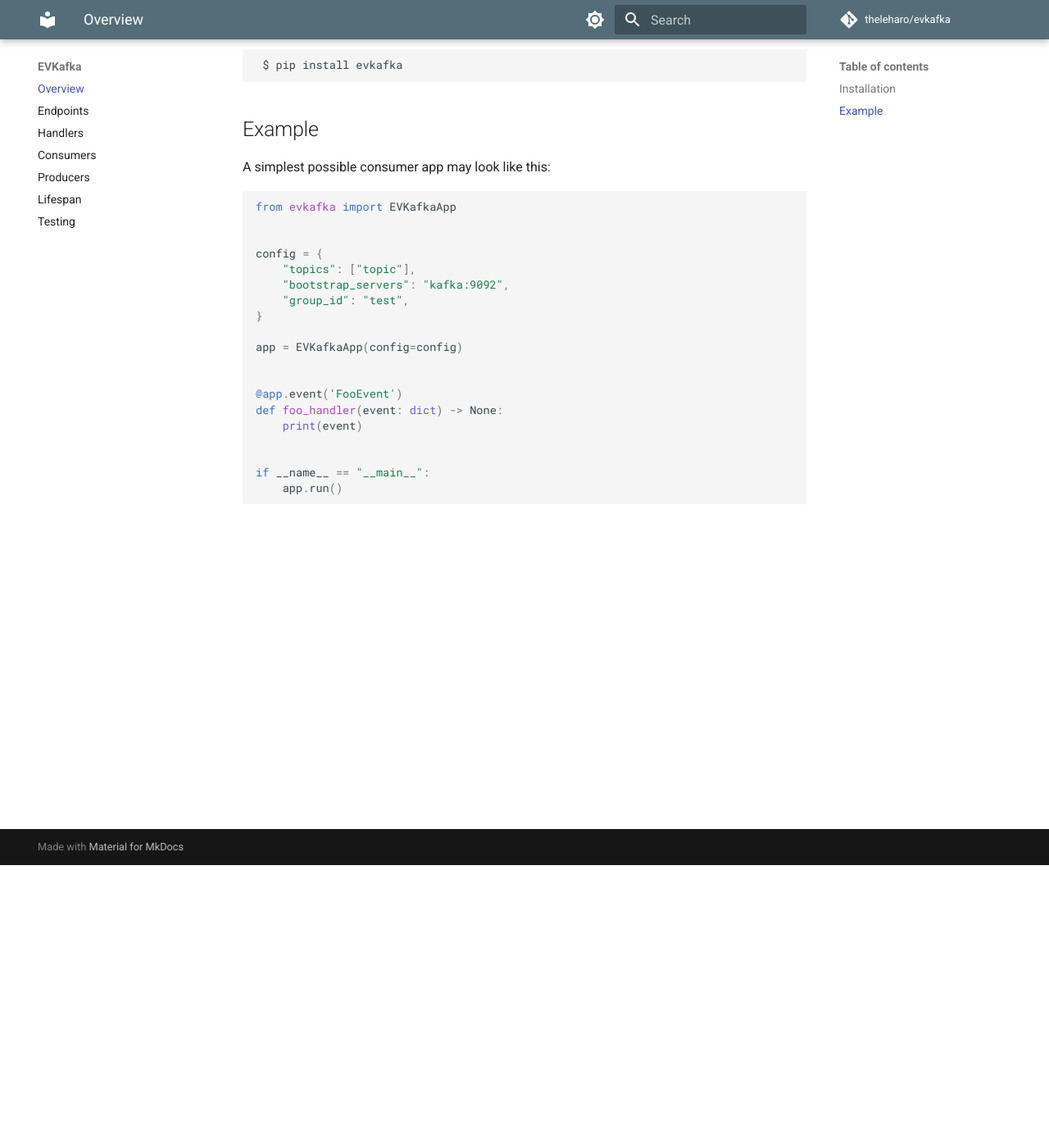
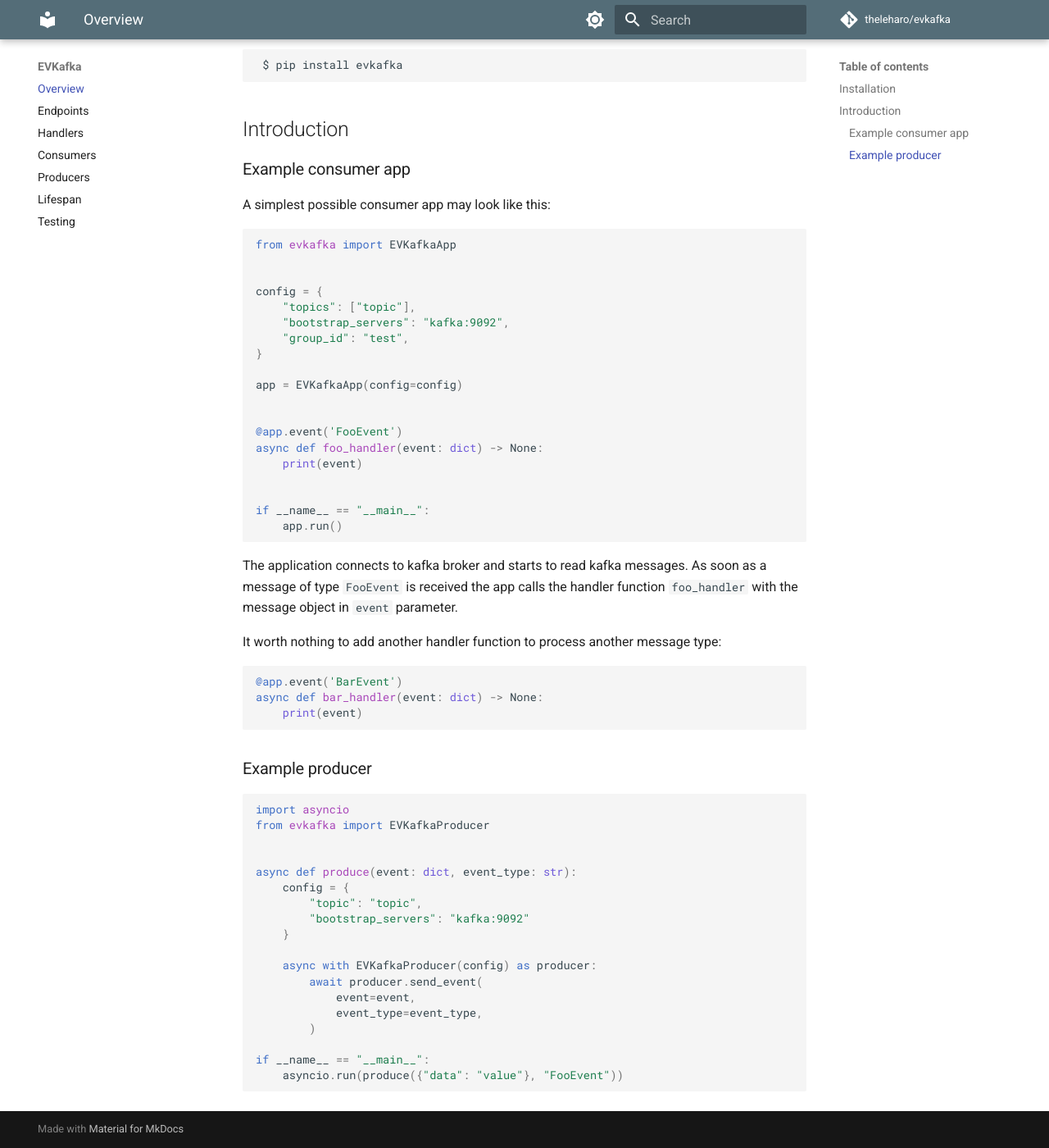
Before and after one commit to theleharo/evkafka, an MkDocs documentation site: the page built from docs/index.md, in a window 1280 px wide and 1400 px high, scrolled down 345 px. Shown: the whole window at 82% size. Built offline with MkDocs 1.6.1 and Material for MkDocs 9.7.7, drawn with Linux system fonts in a browser that asks for light colours; comment, search, counter and statistics services are not loaded.

Commit message:
update producer: added support for non encoded messages

````diff
--- a/docs/index.md
+++ b/docs/index.md
@@ -13,7 +13,9 @@
 
      $ pip install evkafka
 
-## Example
+## Introduction
+
+### Example consumer app
 
 A simplest possible consumer app may look like this:
 
@@ -31,10 +33,45 @@
 
 
 @app.event('FooEvent')
-def foo_handler(event: dict) -> None:
+async def foo_handler(event: dict) -> None:
     print(event)
 
 
 if __name__ == "__main__":
     app.run()
 ```
+
+The application connects to kafka broker and starts to read kafka messages. As soon as a message
+of type `FooEvent` is received the app calls the handler function `foo_handler` with
+the message object in `event` parameter.
+
+It worth nothing to add another handler function to process another message type:
+
+```python
+@app.event('BarEvent')
+async def bar_handler(event: dict) -> None:
+    print(event)
+```
+
+### Example producer
+
+```python
+import asyncio
+from evkafka import EVKafkaProducer
+
+
+async def produce(event: dict, event_type: str):
+    config = {
+        "topic": "topic",
+        "bootstrap_servers": "kafka:9092"
+    }
+
+    async with EVKafkaProducer(config) as producer:
+        await producer.send_event(
+            event=event,
+            event_type=event_type,
+        )
+
+if __name__ == "__main__":
+    asyncio.run(produce({"data": "value"}, "FooEvent"))
+```
````
Also changed, not shown: README.md (+29 -5 lines), docs/producers.md (+28 -6 lines), docs/testing.md (+1 -1 lines), 3 other files.
